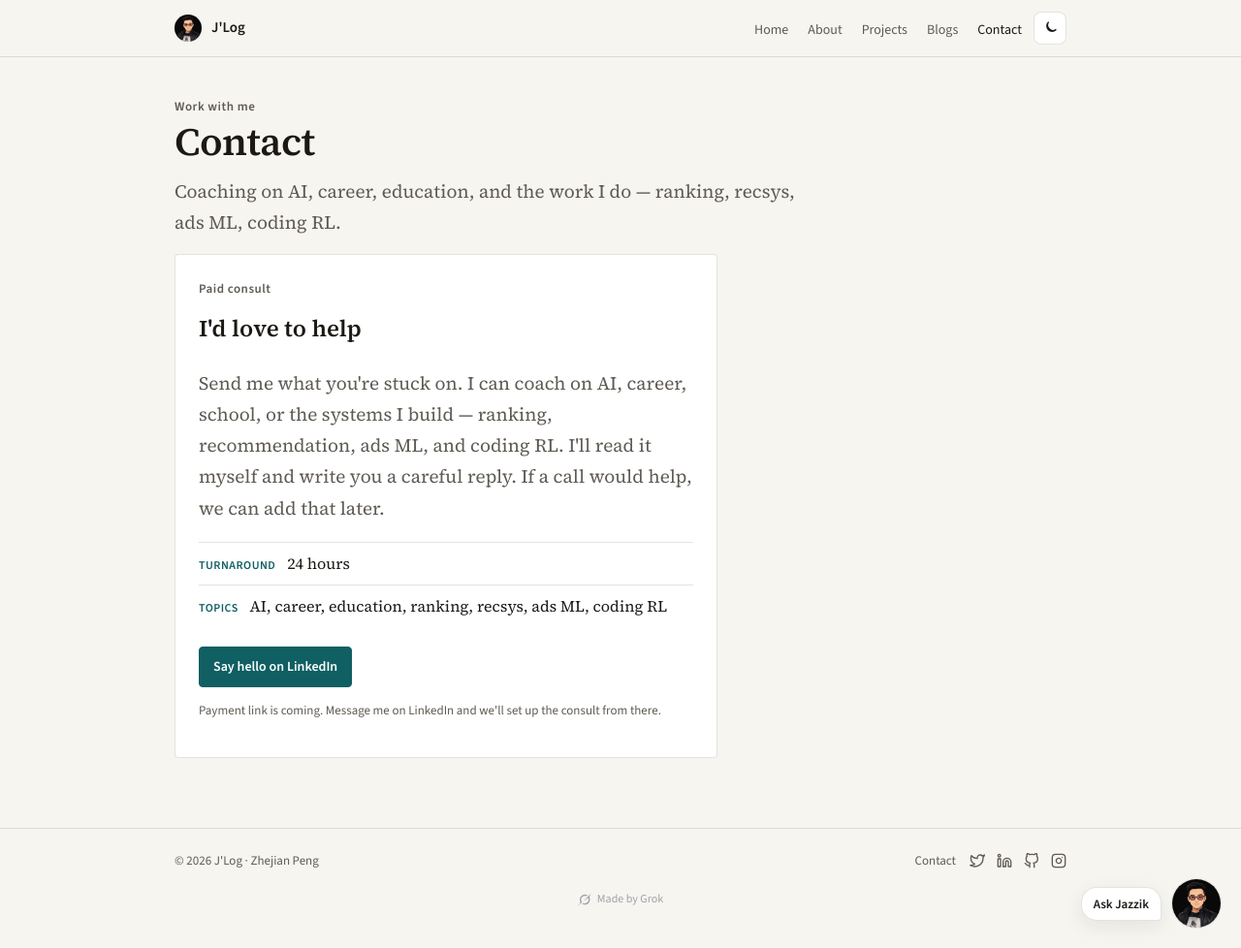
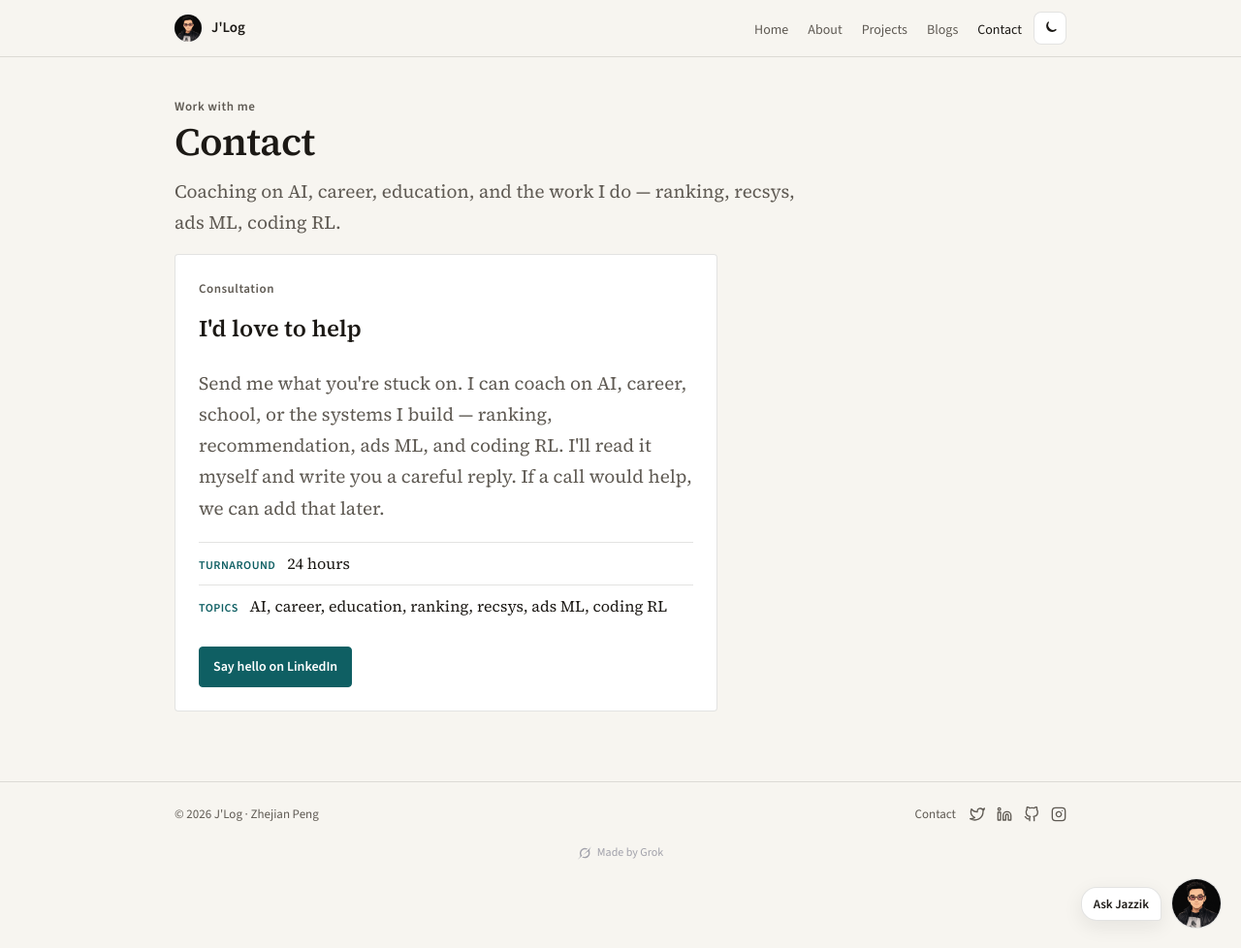
Before and after one commit to jazzikp/jazzikp.github.io, a Jekyll site: the page built from contact.html, in a window 1280 px wide and 978 px high. Shown: the whole window at 97% size. Built offline with Jekyll 4.4.1, drawn with Linux system fonts in a browser that asks for light colours.

Commit message:
Drop payment language from Contact
Call it a consultation and remove the payment-link note.

```diff
--- a/contact.html
+++ b/contact.html
@@ -7,7 +7,7 @@ permalink: /contact/
 ---
 <div class="contact-grid">
     <section class="consult-card">
-        <p class="eyebrow">Paid consult</p>
+        <p class="eyebrow">Consultation</p>
         <h2>I'd love to help</h2>
         <p>Send me what you're stuck on. I can coach on AI, career, school, or the systems I build — ranking, recommendation, ads ML, and coding RL. I'll read it myself and write you a careful reply. If a call would help, we can add that later.</p>
         <ul class="consult-meta">
@@ -19,13 +19,11 @@ permalink: /contact/
         </ul>
 
         {% if site.consult.tally_embed != "" %}
-        <iframe class="tally-frame" src="{{ site.consult.tally_embed }}" title="Paid consult form" loading="lazy"></iframe>
+        <iframe class="tally-frame" src="{{ site.consult.tally_embed }}" title="Consultation form" loading="lazy"></iframe>
         {% elsif site.consult.checkout_url != "" %}
         <a class="btn primary" href="{{ site.consult.checkout_url }}" target="_blank" rel="noopener">Book a consult</a>
-        <p class="fine">Checkout is handled by Stripe or Lemon Squeezy. I never see your card.</p>
         {% else %}
         <a class="btn primary" href="https://www.linkedin.com/in/{{ site.linkedin_username }}/" target="_blank" rel="noopener">Say hello on LinkedIn</a>
-        <p class="fine">Payment link is coming. Message me on LinkedIn and we'll set up the consult from there.</p>
         {% endif %}
     </section>
 </div>
```
